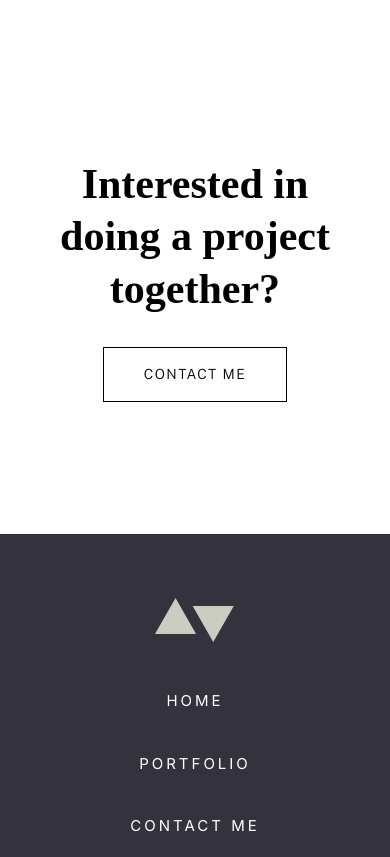
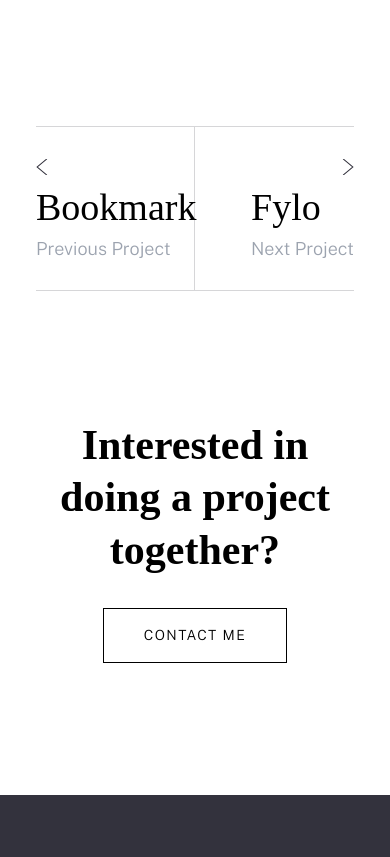
Before and after one commit to ChrisBryanAng/next-portfolio, a Next.js app: page /portfolio/Insure in a window 390 px wide. Shown: the part 2080-2937 px from the top of the page. Built offline with nearby package versions, Linux system fonts and the light colour scheme; a web font is replaced by a local one.

Commit message:
Implemented smooth scrolling on about me button in Hero section to scroll to designated component. Implemented modal close when clicked outside of modal in mobile, when nav dropdown is open.

```diff
--- a/app/page.tsx
+++ b/app/page.tsx
@@ -1,4 +1,6 @@
-import Image from "next/image";
+"use client";
+
+import { useRef } from "react";
 
 import AboutMe from "@/components/AboutMe";
 import Hero from "@/components/Hero";
@@ -7,12 +9,20 @@ import Navbar from "@/components/Navbar";
 import Footer from "@/components/Footer";
 
 export default function Home() {
+  const aboutRef = useRef<HTMLDivElement>(null);
+
+  const scrollToAbout = () => {
+    if (aboutRef.current) {
+      aboutRef.current.scrollIntoView({ behavior: "smooth" });
+    }
+  };
+
   return (
     <main className="flex flex-col h-dvh w-dvw overflow-x-hidden">
       <div className="flex flex-col p-9 lg:px-44">
         <Navbar />
-        <Hero />
-        <AboutMe />
+        <Hero scrollTo={scrollToAbout} />
+        <AboutMe aboutRef={aboutRef} />
         <Interested />
       </div>
       <Footer />
--- a/app/portfolio/[projectId]/page.tsx
+++ b/app/portfolio/[projectId]/page.tsx
@@ -7,6 +7,7 @@ import Footer from "@/components/Footer";
 import Interested from "@/components/Interested";
 import Navbar from "@/components/Navbar";
 import ProjectDetail from "@/components/ProjectDetail";
+import ProjectNavigation from "@/components/ProjectNavigation";
 
 const ProjectDetails = () => {
   const { projectId } = useParams();
@@ -24,6 +25,7 @@ const ProjectDetails = () => {
               </div>
             ))}
         </div>
+        <ProjectNavigation projects={projects} />
         <Interested />
       </div>
       <Footer />
--- a/components/AboutMe.tsx
+++ b/components/AboutMe.tsx
@@ -1,3 +1,4 @@
+import { RefObject } from "react";
 import Image from "next/image";
 
 import AboutMeImage from "@/public/homepage/mobile/image-homepage-profile@2x.jpg";
@@ -5,9 +6,13 @@ import AboutMeImageTablet from "@/public/homepage/tablet/image-homepage-profile@
 import AboutMeImageDesktop from "@/public/homepage/desktop/image-homepage-profile@2x.jpg";
 import PrimaryButtonClean from "./PrimaryButtonClean";
 
-const AboutMe = () => {
+const AboutMe = ({ aboutRef }: { aboutRef: RefObject<HTMLDivElement> }) => {
   return (
-    <div className="flex flex-col md:flex-row mt-28 lg:mt-48 md:gap-14">
+    <div
+      id="about"
+      ref={aboutRef}
+      className="flex flex-col md:flex-row mt-28 lg:mt-48 md:gap-14"
+    >
       <div className="w-full h-[500px] block md:hidden lg:hidden">
         <Image src={AboutMeImage} alt="about-me" placeholder="blur" />
       </div>
--- a/components/Hero.tsx
+++ b/components/Hero.tsx
@@ -5,7 +5,7 @@ import TabletHero from "@/public/homepage/tablet/image-homepage-hero@2x.jpg";
 import DesktopHero from "@/public/homepage/desktop/image-homepage-hero@2x.jpg";
 import PrimaryButton from "./PrimaryButton";
 
-const Hero = () => {
+const Hero = ({ scrollTo }: { scrollTo: () => void }) => {
   return (
     <div className="relative w-full flex flex-col space-y-10 mt-16 md:mt-6">
       <div className="w-full h-full flex md:hidden lg:hidden">
@@ -39,7 +39,7 @@ const Hero = () => {
           </p>
         </div>
         <div className="w-full flex">
-          <PrimaryButton label="About Me" />
+          <PrimaryButton label="About Me" onClick={scrollTo} />
         </div>
       </div>
     </div>
--- a/components/NavDropdown.tsx
+++ b/components/NavDropdown.tsx
@@ -1,14 +1,45 @@
 import Link from "next/link";
+import { Dispatch, SetStateAction, useEffect, useRef } from "react";
 
-const NavDropdown = ({ pathname }: { pathname: string }) => {
+const NavDropdown = ({
+  pathname,
+  isOpen,
+  setIsOpen,
+}: {
+  pathname: string;
+  isOpen: boolean;
+  setIsOpen: Dispatch<SetStateAction<boolean>>;
+}) => {
   const links = [
     { label: "Home", url: "/" },
     { label: "Portfolio", url: "/portfolio" },
     { label: "Contact Me", url: "/contact" },
   ];
 
+  const modalRef = useRef<HTMLDivElement>(null);
+
+  useEffect(() => {
+    const handleOutsideClick = (e: MouseEvent) => {
+      if (
+        isOpen &&
+        modalRef.current &&
+        !modalRef.current.contains(e.target as Node)
+      ) {
+        setIsOpen(false);
+      }
+    };
+
+    document.addEventListener("mousedown", handleOutsideClick);
+    return () => {
+      document.removeEventListener("mousedown", handleOutsideClick);
+    };
+  }, [isOpen, setIsOpen]);
+
   return (
-    <div className="absolute z-50 right-0 top-20 py-12 w-[280px] bg-primary-grayishdarkblue">
+    <div
+      ref={modalRef}
+      className="absolute z-50 right-0 top-20 py-12 w-[280px] bg-primary-grayishdarkblue"
+    >
       <div className="flex flex-col md:flex-row items-center justify-center gap-10">
         {links.map((link, idx) => (
           <Link
--- a/components/Navbar.tsx
+++ b/components/Navbar.tsx
@@ -64,7 +64,13 @@ const Navbar = () => {
         )}
       </div>
 
-      {isOpen && <NavDropdown pathname={pathname} />}
+      {isOpen && (
+        <NavDropdown
+          pathname={pathname}
+          isOpen={isOpen}
+          setIsOpen={setIsOpen}
+        />
+      )}
     </div>
   );
 };
--- a/components/PrimaryButton.tsx
+++ b/components/PrimaryButton.tsx
@@ -2,10 +2,17 @@ import Image from "next/image";
 
 import DownArrows from "@/public/icons/down-arrows.svg";
 
-const PrimaryButton = ({ label }: { label: string }) => {
+const PrimaryButton = ({
+  label,
+  onClick,
+}: {
+  label: string;
+  onClick?: () => void;
+}) => {
   return (
     <button
       type="button"
+      onClick={onClick}
       className="flex text-white h-[55px] bg-primary-darkblue hover:bg-primary-cyan transition-colors duration-200"
     >
       <div className="flex items-center w-[54px] h-full justify-center p-4 bg-black/15">
--- /dev/null
+++ b/components/ProjectNavigation.tsx
@@ -0,0 +1,83 @@
+"use client";
+
+import { useParams } from "next/navigation";
+import Image from "next/image";
+
+import ArrowLeft from "@/public/icons/arrow-left.svg";
+import ArrowRight from "@/public/icons/arrow-right.svg";
+import Link from "next/link";
+
+interface IProjects {
+  projects: {
+    title: string;
+    description: string;
+    images: {
+      mobile: string;
+      tablet: string;
+      desktop: string;
+    };
+    skills: string[];
+    technologies: string[];
+    staticImgs: {
+      mobile1: string;
+      mobile2: string;
+      mobile3: string;
+      tablet1: string;
+      tablet2: string;
+      tablet3: string;
+      desktop1: string;
+      desktop2: string;
+      desktop3: string;
+    };
+    background: string;
+  }[];
+}
+
+const ProjectNavigation = ({ projects }: IProjects) => {
+  const { projectId } = useParams();
+
+  // Find current project based on id
+  const currentProject = projects.find(
+    (project) => project.title === projectId
+  );
+  const currentIndex = projects.findIndex(
+    (project) => project.title === projectId
+  );
+
+  // Calculate previous and next indexes
+  const previousIndex = (currentIndex - 1 + projects.length) % projects.length;
+  const nextIndex = (currentIndex + 1) % projects.length;
+
+  return (
+    <div className="grid grid-cols-2 mt-24 border-y-[1px] border-solid border-primary-grayishdarkblue/20">
+      <Link
+        href={`/portfolio/${projects[previousIndex].title}`}
+        className="cursor-pointer py-8 gap-1 flex flex-col md:flex-row md:gap-8 md:items-center border-r-[1px] border-solid border-primary-grayishdarkblue/20"
+      >
+        <Image src={ArrowLeft} alt="arrow-left" className="h-4 w-3" />
+        <div>
+          <p className="font-Ibarra text-[38px]">
+            {projects[previousIndex].title}
+          </p>
+          <p className="text-[18px] mt-1 text-gray-400 leading-none font-Public-sans font-light">
+            Previous Project
+          </p>
+        </div>
+      </Link>
+      <Link
+        href={`/portfolio/${projects[nextIndex].title}`}
+        className="font-Ibarra text-[40px] cursor-pointer flex flex-col md:flex-row-reverse gap-1 items-end md:items-center md:gap-8 place-content-center md:place-content-end"
+      >
+        <Image src={ArrowRight} alt="arrow-right" className="h-4 w-3" />
+        <div>
+          <p className="font-Ibarra text-[38px]">{projects[nextIndex].title}</p>
+          <p className="text-[18px] mt-1 text-gray-400 leading-none font-Public-sans font-light text-end">
+            Next Project
+          </p>
+        </div>
+      </Link>
+    </div>
+  );
+};
+
+export default ProjectNavigation;
```
Also changed, not shown: types.d.ts (added, +65 -0 lines).
